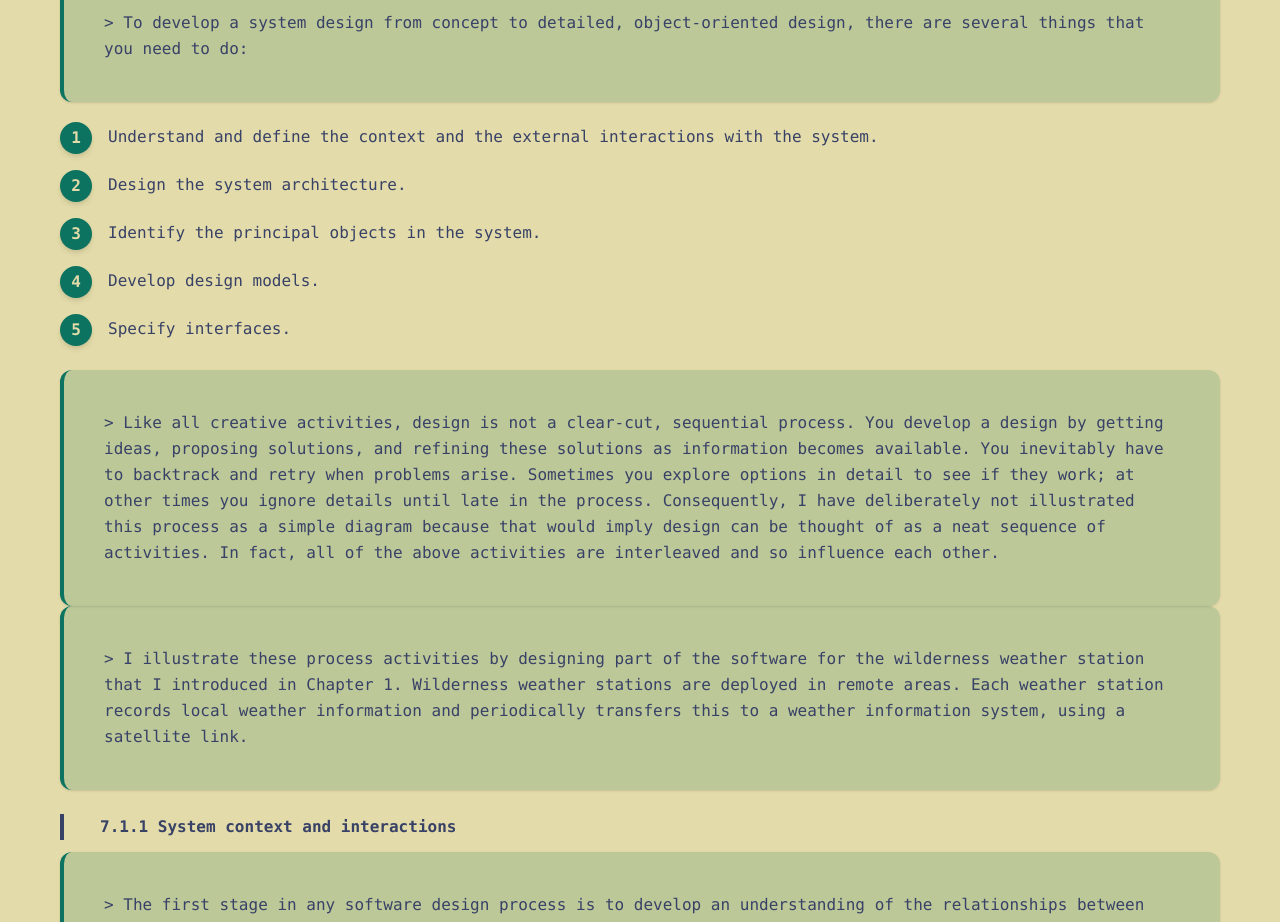
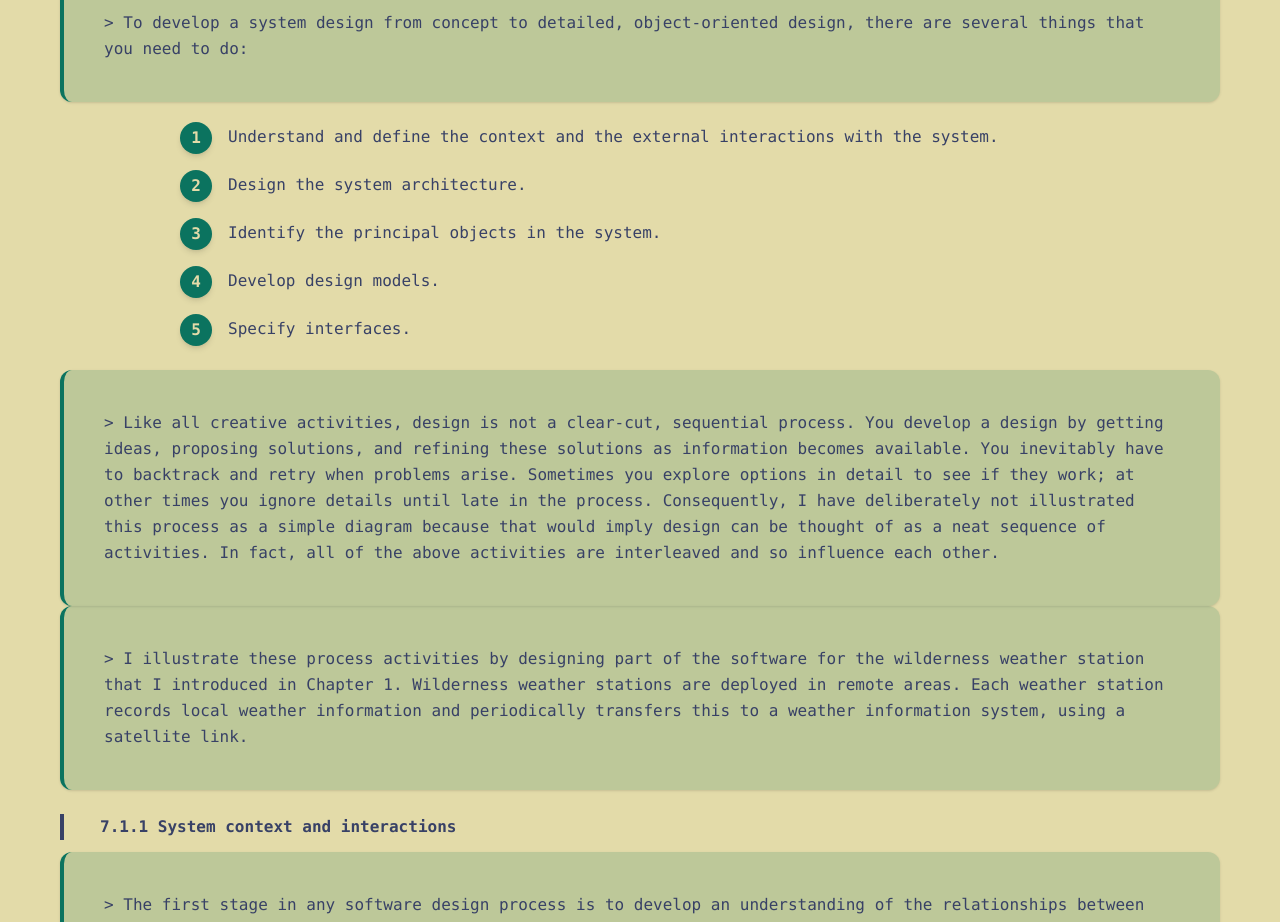
Before and after one commit to RoiRendal/Tailwind-Course, a website: page tutorial/index.html in a window 1280 px wide. Shown: the part 2840-3762 px from the top of the page. Drawn offline with Linux system fonts and the light colour scheme.

Commit message:
Adjusted Ordered List Padding

```diff
--- a/src/input.css
+++ b/src/input.css
@@ -31,7 +31,7 @@
    }
 
    .ol-li-base {
-       @apply flex gap-4 items-start;
+       @apply flex gap-4 items-start pl-30;
    }
 
    .ol-li-span-num-base {
```
Also changed, not shown: tutorial/style.css.
